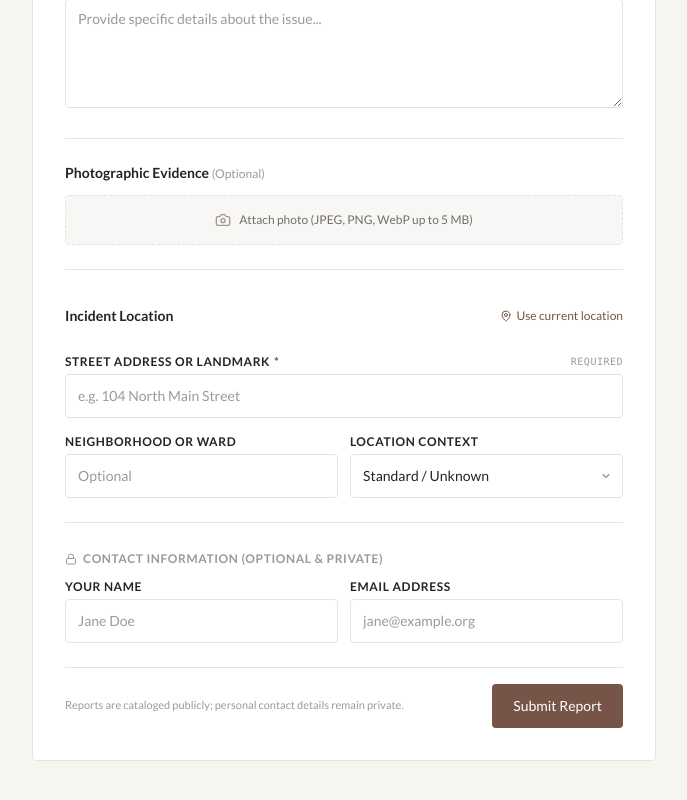
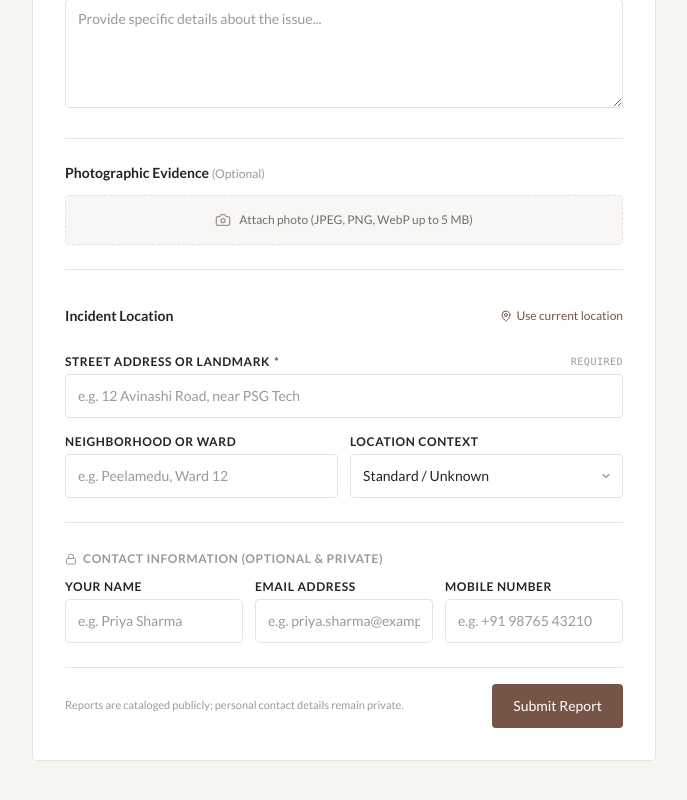
Before and after one commit to MSK-Lang/CivicResolve, a React (Vite) app in the folder packages/client/: page /report in a window 1280 px wide. Shown: the part 558-1358 px from the top of the page, without its empty margins (296-983 px from the left). Built offline with nearby package versions, Linux system fonts and the light colour scheme.

Commit message:
fix(locale): update form placeholders and date formatting to Indian civic standards

```diff
--- a/packages/client/src/components/IssueCard.tsx
+++ b/packages/client/src/components/IssueCard.tsx
@@ -9,9 +9,10 @@ interface IssueCardProps {
 }
 
 export function IssueCard({ issue }: IssueCardProps) {
-  const formattedDate = new Date(issue.createdAt).toLocaleDateString(undefined, {
+  const formattedDate = new Date(issue.createdAt).toLocaleDateString('en-IN', {
+    day: '2-digit',
     month: 'short',
-    day: 'numeric',
+    year: 'numeric',
   });
 
   return (
--- a/packages/client/src/pages/IssueDetailPage.tsx
+++ b/packages/client/src/pages/IssueDetailPage.tsx
@@ -72,10 +72,12 @@ export function IssueDetailPage() {
     issue.aiTriage?.assignedDepartment ||
     'Municipal Operations Dispatch';
 
-  const formattedDate = new Date(issue.createdAt).toLocaleDateString(undefined, {
+  const formattedDate = new Date(issue.createdAt).toLocaleDateString('en-IN', {
+    day: '2-digit',
+    month: 'short',
     year: 'numeric',
-    month: 'short',
-    day: 'numeric',
+    hour: '2-digit',
+    minute: '2-digit',
   });
 
   const getConfidencePercentage = (): number => {
--- a/packages/client/src/pages/ReportIssuePage.tsx
+++ b/packages/client/src/pages/ReportIssuePage.tsx
@@ -432,7 +432,7 @@ export function ReportIssuePage() {
             <Input
               value={title}
               onChange={e => setTitle(e.target.value)}
-              placeholder="e.g. Hazardous pothole on Elm Street"
+              placeholder="e.g. Deep pothole damaging two-wheelers on Avinashi Road"
               maxLength={120}
               required
             />
@@ -585,7 +585,7 @@ export function ReportIssuePage() {
             <Input
               value={address}
               onChange={e => setAddress(e.target.value)}
-              placeholder="e.g. 104 North Main Street"
+              placeholder="e.g. 12 Avinashi Road, near PSG Tech"
               required
             />
           </FormField>
@@ -599,7 +599,7 @@ export function ReportIssuePage() {
               <Input
                 value={neighborhood}
                 onChange={e => setNeighborhood(e.target.value)}
-                placeholder="Optional"
+                placeholder="e.g. Peelamedu, Ward 12"
               />
             </FormField>
 
@@ -634,7 +634,7 @@ export function ReportIssuePage() {
             </span>
           </div>
 
-          <div className="grid grid-cols-1 sm:grid-cols-2 gap-3">
+          <div className="grid grid-cols-1 sm:grid-cols-3 gap-3">
             <FormField
               id="reporter-name"
               label="Your Name"
@@ -643,7 +643,7 @@ export function ReportIssuePage() {
               <Input
                 value={reporterName}
                 onChange={e => setReporterName(e.target.value)}
-                placeholder="Jane Doe"
+                placeholder="e.g. Priya Sharma"
               />
             </FormField>
 
@@ -656,7 +656,20 @@ export function ReportIssuePage() {
                 type="email"
                 value={reporterEmail}
                 onChange={e => setReporterEmail(e.target.value)}
-                placeholder="jane@example.org"
+                placeholder="e.g. priya.sharma@example.com"
+              />
+            </FormField>
+
+            <FormField
+              id="reporter-phone"
+              label="Mobile Number"
+              error={fieldErrors.reporterPhone}
+            >
+              <Input
+                type="tel"
+                value={reporterPhone}
+                onChange={e => setReporterPhone(e.target.value)}
+                placeholder="e.g. +91 98765 43210"
               />
             </FormField>
           </div>
```
